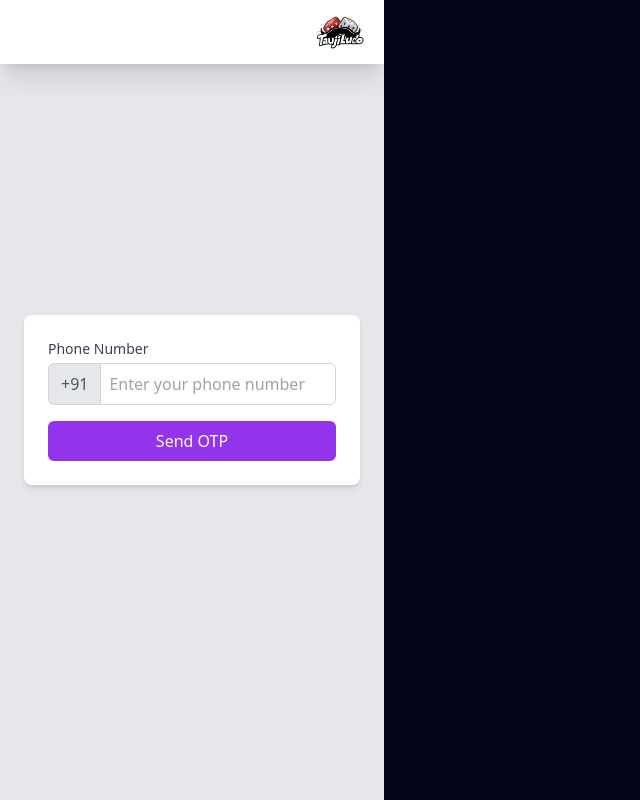
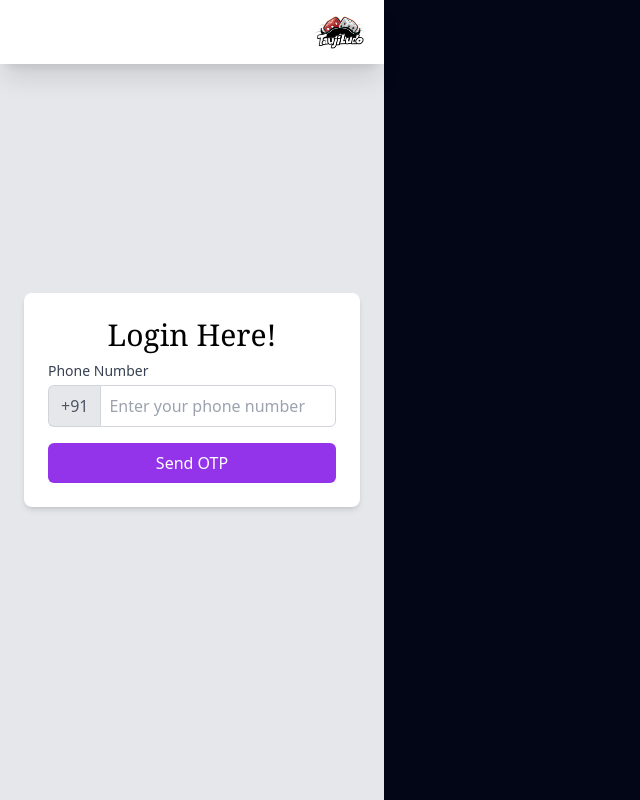
Before and after one commit to Gauhar-1/TaujiLudo, a React (Vite) app in the folder frontend/: page / in a window 1280 px wide. Shown: the whole page, without its empty margins (0-640 px from the left). Built offline with nearby package versions, Linux system fonts and the light colour scheme; no server answers.

Commit message:
checking automation 3

```diff
--- a/frontend/src/components/loginPage.tsx
+++ b/frontend/src/components/loginPage.tsx
@@ -78,7 +78,7 @@ export const LoginPage = () => {
     <div className="bg-gray-200 flex justify-center items-center max-w-sm min-h-screen">
       <div className="relative w-full max-w-sm p-6">
         <div className="bg-white shadow-md rounded-lg p-6">
-          {/* <h1 className="text-3xl font-serif text-center mb-2">Login Here!</h1> */}
+          <h1 className="text-3xl font-serif text-center mb-2">Login Here!</h1>
 
           {/* Phone Number Input */}
           <div className="mb-4">
```
Also changed, not shown: 1 other file (tests, documents, lock files or other folders).
